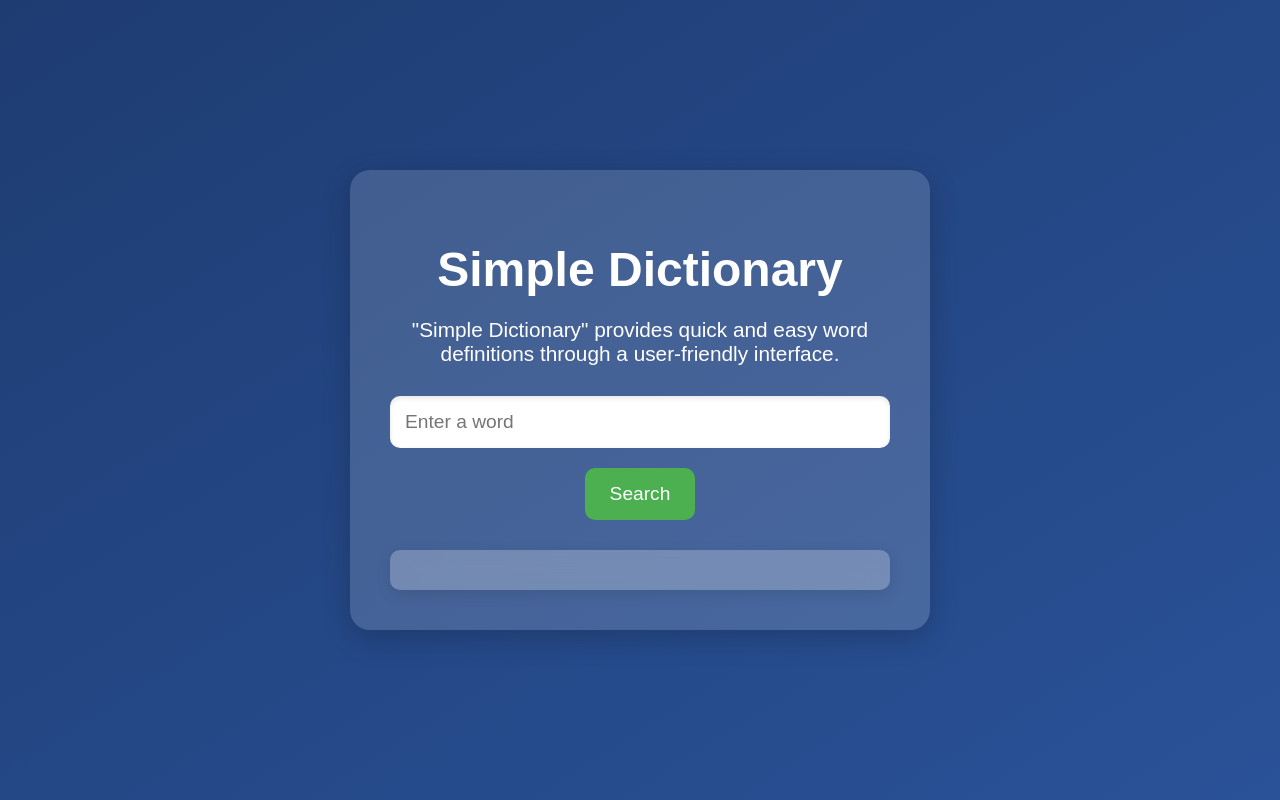
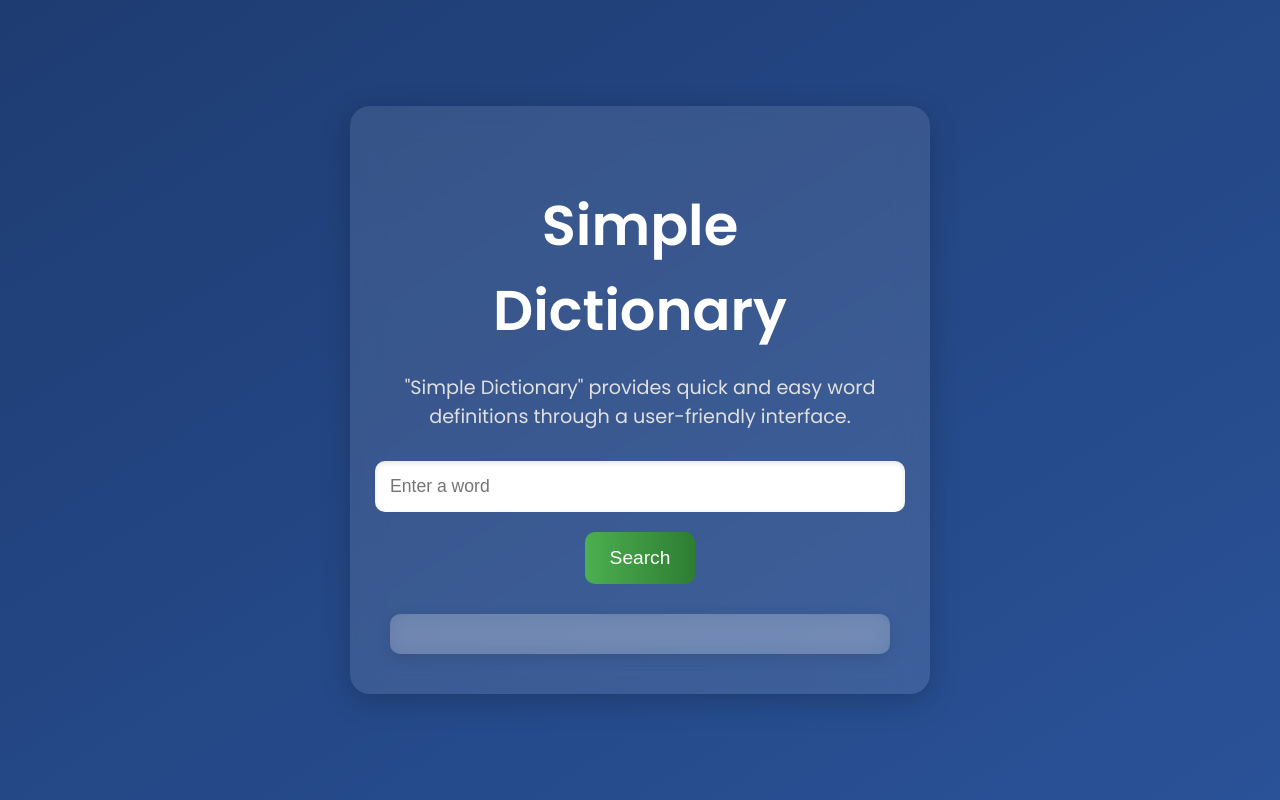
Before and after one commit to yazeed1233/data-analysis-project, a PHP site: page / in a window 1280 px wide. Run offline with PHP 8.4, Linux system fonts and the light colour scheme; data that the repository does not hold is empty.

Commit message:
Deploying...

```diff
--- a/site/index.php
+++ b/site/index.php
@@ -37,8 +37,10 @@
     <meta name="viewport" content="width=device-width, initial-scale=1.0">
     <title>Simple Dictionary</title>
     <style>
+        @import url('https://fonts.googleapis.com/css2?family=Poppins:wght@300;400;600&display=swap');
+
         body {
-            font-family: 'Arial', sans-serif;
+            font-family: 'Poppins', sans-serif;
             background: linear-gradient(to bottom right, #1e3c72, #2a5298);
             color: #fff;
             text-align: center;
@@ -50,52 +52,61 @@
             overflow: hidden;
         }
         .container {
-            background-color: rgba(255, 255, 255, 0.15);
+            background-color: rgba(255, 255, 255, 0.1);
             border-radius: 20px;
             padding: 40px;
             box-shadow: 0 8px 30px rgba(0, 0, 0, 0.2);
             width: 90%;
             max-width: 500px;
+            backdrop-filter: blur(15px);
         }
         h1 {
-            font-size: 3em;
+            font-size: 3.5em;
+            font-weight: 600;
             margin-bottom: 20px;
         }
         p.description {
-            font-size: 1.3em;
+            font-size: 1.2em;
             margin-bottom: 30px;
+            color: #e0e0e0;
+        }
+        form {
+            display: flex;
+            flex-direction: column;
+            align-items: center;
         }
         input[type="text"] {
             padding: 15px;
-            width: calc(100% - 30px);
+            width: 100%;
             margin-bottom: 20px;
             border: none;
             border-radius: 10px;
-            font-size: 1.2em;
+            font-size: 1.1em;
             box-shadow: inset 0 2px 5px rgba(0, 0, 0, 0.1);
         }
         input[type="submit"] {
             padding: 15px 25px;
-            background-color: #4CAF50;
+            background: linear-gradient(to right, #4CAF50, #2e7d32);
             color: white;
             border: none;
             border-radius: 10px;
             cursor: pointer;
             font-size: 1.2em;
-            transition: background-color 0.3s ease, transform 0.2s;
+            transition: background 0.3s ease, transform 0.2s;
         }
         input[type="submit"]:hover {
-            background-color: #45a049;
+            background: linear-gradient(to right, #45a049, #1b5e20);
             transform: translateY(-2px);
         }
         .definition {
             margin-top: 30px;
             font-size: 1.5em;
-            background-color: rgba(255, 255, 255, 0.25);
+            background-color: rgba(255, 255, 255, 0.2);
             padding: 20px;
             border-radius: 10px;
             box-shadow: 0 4px 15px rgba(0, 0, 0, 0.1);
             backdrop-filter: blur(10px);
+            color: #f8f8f8;
         }
     </style>
 </head>
```
